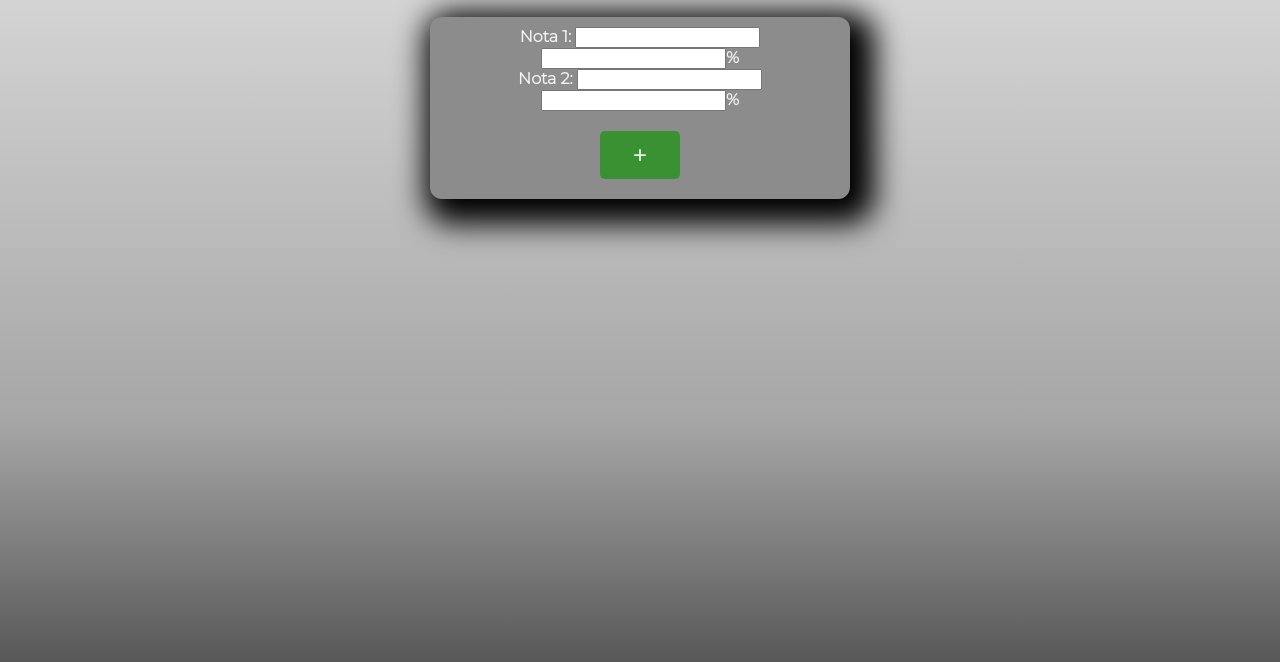
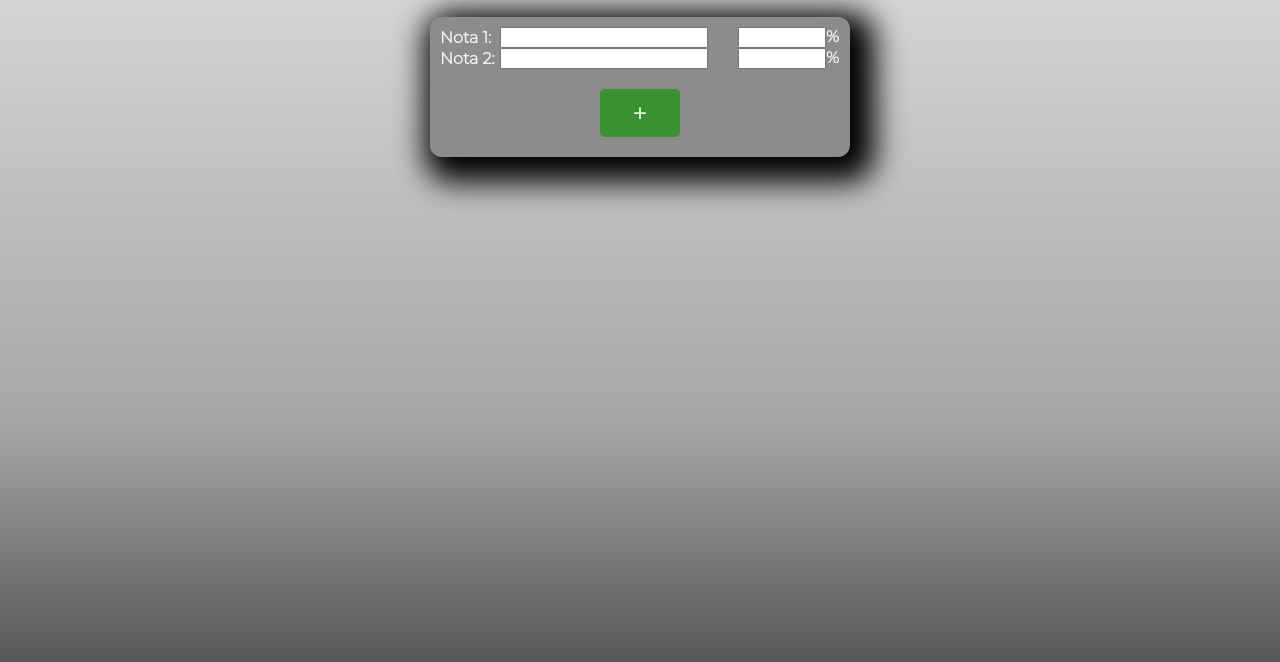
Before and after one commit to petrijomes/Calcularpromedio, a plain HTML site: page index.html in a window 1280 px wide. Shown: the part 138-800 px from the top of the page. Drawn offline with Linux system fonts and the light colour scheme.

Commit message:
arreglo de boton + y diseño simetrico

```diff
--- a/app.js
+++ b/app.js
@@ -1,5 +1,10 @@
 document.addEventListener("DOMContentLoaded", function() {
     generar(); // Llama a la función generar() una vez que la página haya cargado completamente.
+     // Obtener el primer input y centrar la página en él
+     var primerInput = document.querySelector('.cuadroinputsnotas');
+     if (primerInput) {
+         primerInput.focus();
+     }
 });
 
 
@@ -27,7 +32,7 @@ titulo.innerHTML= 'Calcular promedio';
 // }
 function agregarNuevoInput() {
     var inputContainer = document.getElementById("inputContainer");
-    var cantidadInputs = inputContainer.querySelectorAll("input").length + 1;
+    var cantidadInputs = inputContainer.getElementsByClassName("cuadroinputsnotas").length + 1;
 
     if (cantidadInputs<=9) {
 
@@ -79,12 +84,17 @@ function generar(){
 function generaretiqueta(control,numNota){
     if (control==1) {
         var etiqueta= document.createElement("label");
-        etiqueta.for= "nota" + numNota;
+        etiqueta.for= "nota"+numNota;
+        etiqueta.className="etiquetainputs";
         etiqueta.textContent= `Nota ${numNota}: `;
+
+
         return etiqueta;
     }
     else{
         var etiqueta= document.createElement("label");
+        etiqueta.for= "promedio"+numNota;
+        etiqueta.className="etiquetanotas";
         etiqueta.textContent= "%";
         return etiqueta;
     }
@@ -95,11 +105,13 @@ function generarInputs(control, numNota){
         var ingreso= document.createElement("input");
         ingreso.type="text";
         ingreso.id= "nota"+numNota;
+        ingreso.className="cuadroinputsnotas"
         return ingreso;
     }
     else{
         var ingreso= document.createElement("input");
         ingreso.type="text";
+        ingreso.id= "promedio"+numNota;
         ingreso.className="InputPromedio";
         return ingreso;
     }
--- a/style.css
+++ b/style.css
@@ -73,7 +73,6 @@ h1{
 .sectionsecundaria{
   display: inline-block;
   margin-top: 20px;
-  text-align: center;
   width: 400px;
   background-color:#8C8C8C;
   box-shadow: 10px 10px 30px 15px #000;
@@ -84,10 +83,31 @@ h1{
 
 #inputContainer{
   color: #F2F2F2;
+  width: 400px;
   font-weight: bold;
+  text-align: left;
+
   display: inline-block;
 }
 
+.etiquetainputs{
+  width: 15%;
+  display: inline-block;
+  text-align: left;
+
+  vertical-align: middle;
+}
+.cuadroinputsnotas{
+  width: 50%;
+  outline: none;
+
+}
+.InputPromedio{
+
+  width: 20%;
+  outline: none;
+  margin-left: 30px;
+}
 #promedioContainer{
   margin-top: 10px;
 }
```
